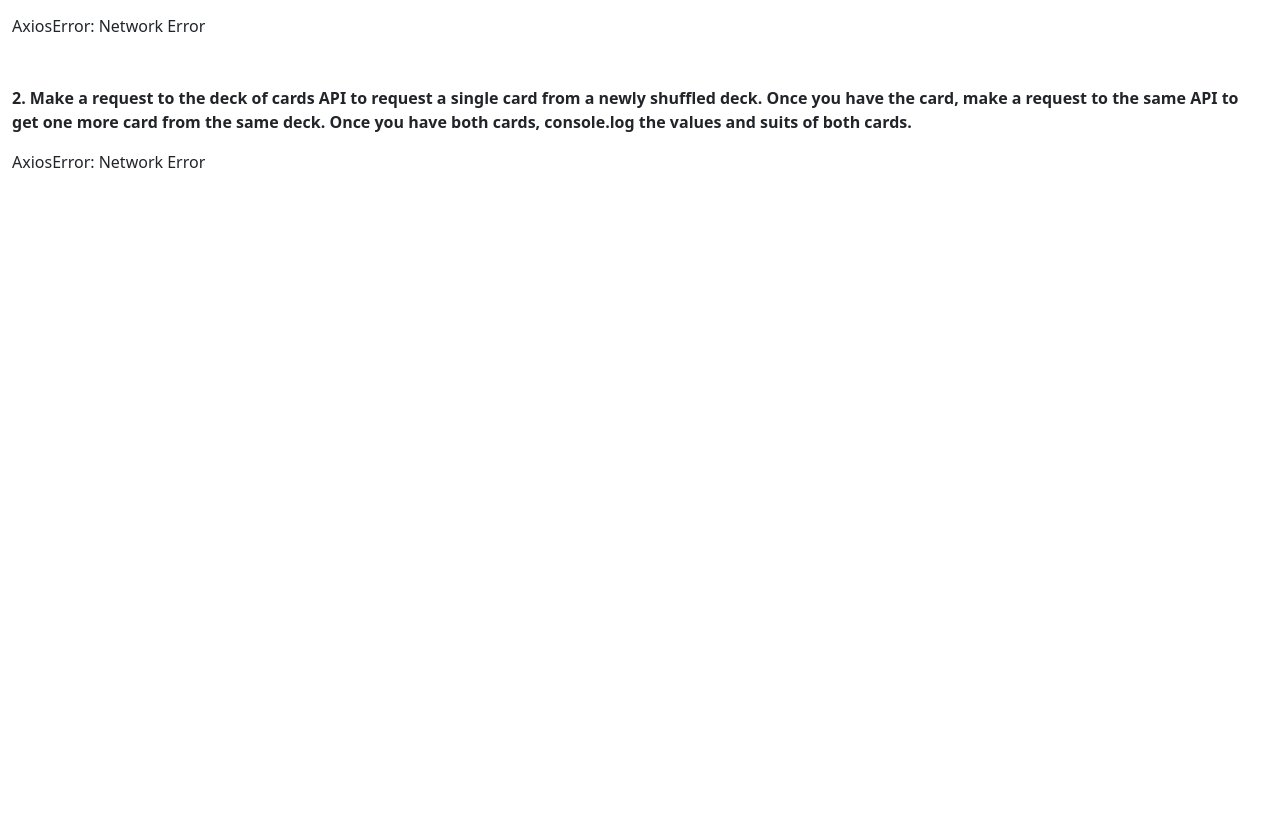
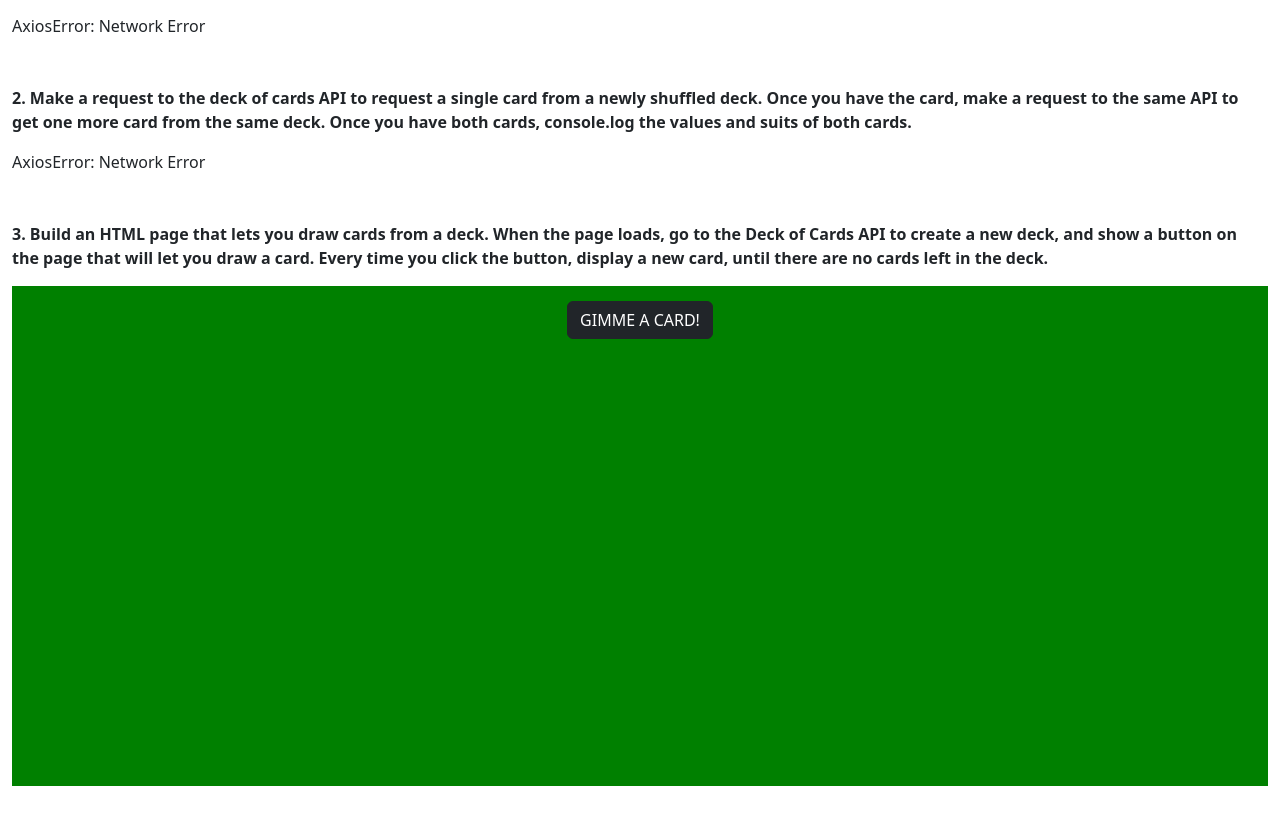
Before and after one commit to brianelizondo/JavaScriptPromises, a Flask app: page / in a window 1280 px wide. Shown: the part 546-1380 px from the top of the page. Before the commit the page ends 714 px from the top, so only its background shows below. Run offline with Flask 2, Linux system fonts and the light colour scheme.

Commit message:
Part 2: Deck of Cards => 3. Build an HTML page that lets you draw cards from a deck. When the page loads, go to the Deck of Cards API to create a new deck, and show a button on the page that will let you draw a card. Every time you click the button, display a new card, until there are no cards left in the deck

```diff
--- a/static/app.js
+++ b/static/app.js
@@ -89,6 +89,32 @@ $(document).ready(function(){
         .catch(err => showResponse(div_show_2_2, err));
 
 
+    // 3. Build an HTML page that lets you draw cards from a deck.
+    // When the page loads, go to the Deck of Cards API to create a new deck, and show a button on the page that will let you draw a card.
+    // Every time you click the button, display a new card, until there are no cards left in the deck.
+    let deck_id = "new";
+    let z_index_pos = 1;
 
+    function appendCard(card_image_url){
+        let $div_cards = $("#deck_cards");
+        let rotate_deg = Math.floor((Math.random() * (45 - (-45) + 1)) + (-45));
+        let padding_card = Math.floor((Math.random() * (70 - 50 + 1)) + 50);
+        $div_cards.append(`<div class="div_card" style="z-index:${z_index_pos}; padding-top:${padding_card}px;"><img src="${card_image_url}" style="transform: rotate(${rotate_deg}deg);"></div>`);
+        z_index_pos += 1;
+    }
+    $("#get_card_button").on("click", function(){
+        let pickCardURL = `http://deckofcardsapi.com/api/deck/${deck_id}/draw/?count=1`;
+        let pickCardPromise = axios.get(pickCardURL);
+
+        pickCardPromise
+            .then(resp => {
+                appendCard(resp.data.cards[0].image);
+                deck_id = resp.data.deck_id;
+                if(resp.data.remaining == 0){
+                    $("#get_card_button").remove();
+                }
+            })
+            .catch(err => console.log(err));
+    });
 
 });
--- a/static/style.css
+++ b/static/style.css
@@ -0,0 +1,17 @@
+#deck_game{
+    background-color: green;
+    width: 100% !important;
+    height: 500px !important;
+    padding: 15px 15px;
+}
+#deck_cards{
+    position: relative;
+    width: 100% !important;
+}
+.div_card{
+    position: absolute;
+    left: 0px;
+    top: 0px;
+    width: 100%;
+    text-align: center !important;
+}
--- a/templates/index.html
+++ b/templates/index.html
@@ -31,6 +31,16 @@
 
     <p class="fw-bold">2. Make a request to the deck of cards API to request a single card from a newly shuffled deck. Once you have the card, make a request to the same API to get one more card from the same deck. Once you have both cards, console.log the values and suits of both cards.</p>
     <div class="mb-5" id="part_2_2"></div>
+
+    <p class="fw-bold">3. Build an HTML page that lets you draw cards from a deck. When the page loads, go to the Deck of Cards API to create a new deck, and show a button on the page that will let you draw a card. Every time you click the button, display a new card, until there are no cards left in the deck.</p>
+    <div class="mb-5" id="part_2_3">
+        <div id="deck_game">
+            <div class="text-center">
+                <button id="get_card_button" type="button" class="btn btn-dark">GIMME A CARD!</button>
+            </div>
+            <div id="deck_cards"></div>
+        </div>
+    </div>
 </div>
 </body>
 </html>
```
